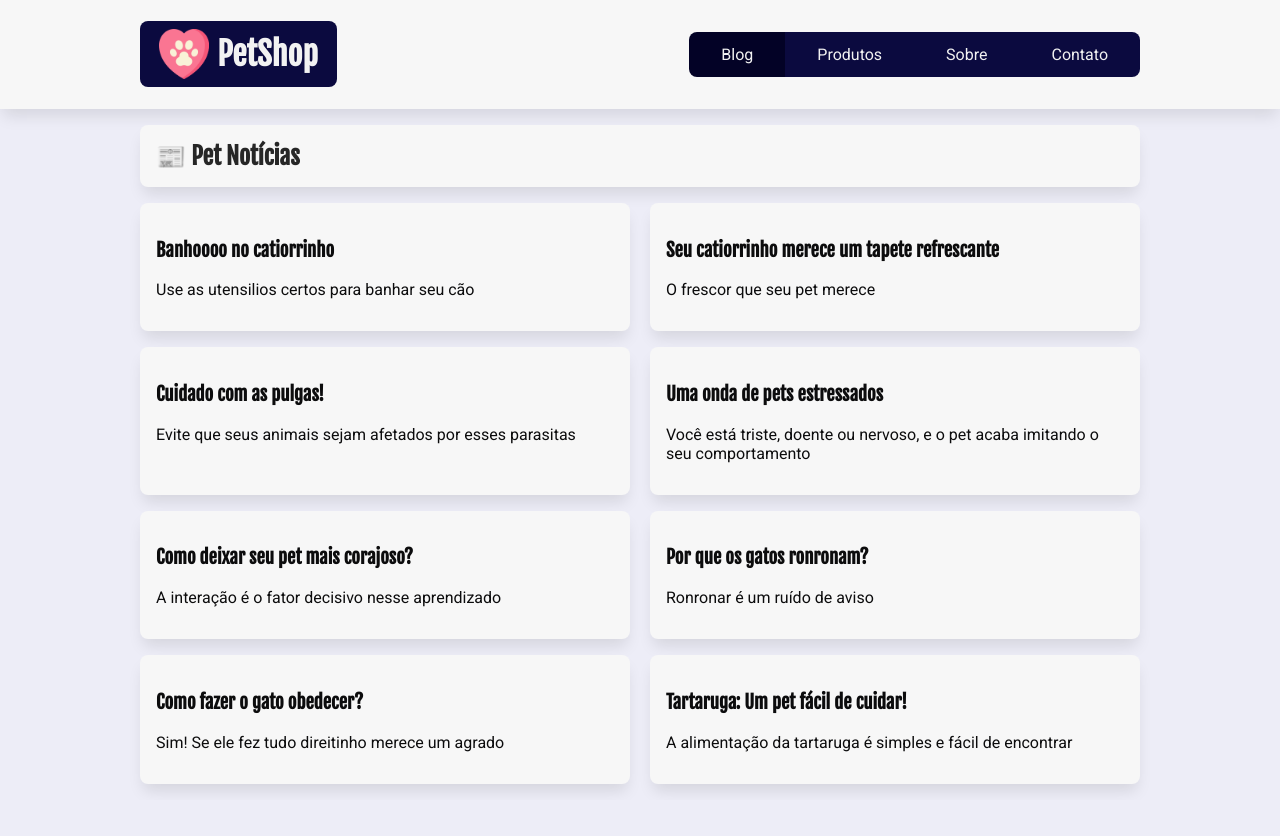
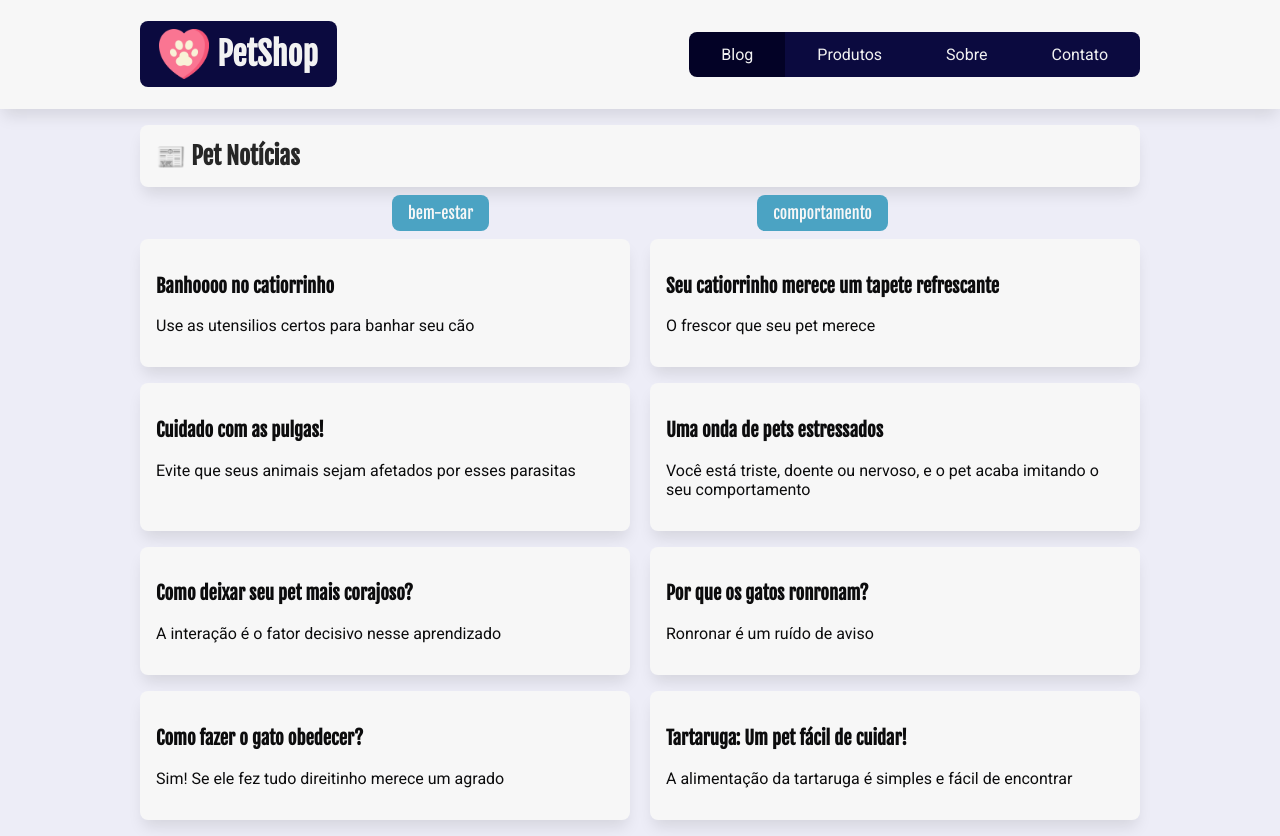
Before and after one commit to DR4CH3N/petshop-matheus, a React (Create React App) app: page / in a window 1280 px wide. Before the commit the page ends 800 px from the top, so only its background shows below. Built offline with nearby package versions, Linux system fonts and the light colour scheme; data requests are answered from the project's data file.

Commit message:
fazendo lista de categorias com desestruturação

```diff
--- /dev/null
+++ b/src/components/ListaCategorias/ListaCategorias.jsx
@@ -0,0 +1,55 @@
+import { useState, useEffect } from "react";
+import serverApi from "../../api/servidor-api";
+
+import { Link } from "react-router-dom";
+import ArtigoPost from "../ArtigoPost/ArtigoPost";
+import LoadingDesenho from "../LoadingDesenho/LoadingDesenho";
+import estilos from "./ListaCategorias.module.css";
+
+const ListaCategorias = () => {
+  /* Iniciamos o state do componente com um array vazio,
+    para posteriormente "preenchê-lo" com os dados vindos da API.
+    Esta atribuição será feita com auxílio do setPosts. */
+  const [categorias, setCategorias] = useState([]);
+  const [loading, setloading] = useState(true);
+
+  useEffect(() => {
+    async function getCategorias() {
+      try {
+        const resposta = await fetch(`${serverApi}/categorias`);
+        const dados = await resposta.json();
+        setCategorias(dados);
+        setloading(false);
+      } catch (error) {
+        console.log("Deu ruim! " + error.message);
+      }
+    }
+    getCategorias();
+  }, []);
+
+  if (loading) {
+    return <LoadingDesenho />;
+  }
+
+  return (
+    // retornar uma ul li no ListaCategorias
+    <div className={estilos.lista_categorias}>
+      <ul>
+        {/* aqui fazemos um loop foreach para acessar cada categoria */}
+        {/* {categorias.map(({ categoria }) => {
+          return <li key={categoria.id}> {categoria.nome}</li>;
+        })} */}
+
+        {categorias.map(({ id, nome }) => {
+          return (
+            <li key={id}>
+              <Link to="">{nome} </Link>
+            </li>
+          );
+        })}
+      </ul>
+    </div>
+  );
+};
+
+export default ListaCategorias;
--- /dev/null
+++ b/src/components/ListaCategorias/ListaCategorias.module.css
@@ -0,0 +1,29 @@
+.lista_categorias {
+    margin-top: -0.5rem;
+}
+.lista_categorias ul {
+    list-style: none;
+    margin: 0;
+    padding: 0;
+    display: flex;
+    justify-content: space-evenly;
+}
+
+.lista_categorias li {
+    padding: 0.5rem 1rem;
+    margin-bottom: 0.5rem;
+}
+
+.lista_categorias a {
+    text-decoration: none;
+    background-color: #4ba3c3;
+    color: #f7f7f7;
+    font-family: "Fjalla One", sans-serif;
+    padding: inherit;
+    border-radius: var(--borda-arredondada);
+}
+
+.lista_categorias a:hover,
+.lista_categorias a:focus {
+    background-color: #2f88a8;
+}
--- a/src/pages/Home/Home.jsx
+++ b/src/pages/Home/Home.jsx
@@ -1,10 +1,11 @@
+import ListaCategorias from "../../components/ListaCategorias/ListaCategorias";
 import ListaPosts from "../../components/ListaPosts/ListaPosts";
 import estilos from "./Home.module.css";
 const Home = () => {
   return (
     <section>
       <h2 className={estilos.titulo_secao}>Pet Notícias</h2>
-
+      <ListaCategorias />
       <ListaPosts />
     </section>
   );
```
